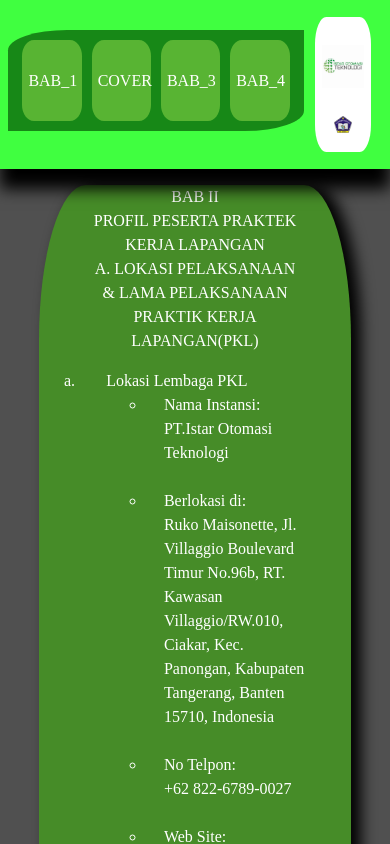
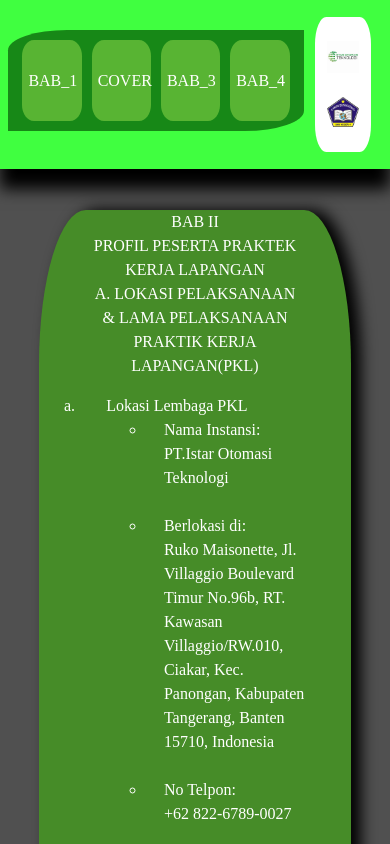
Before and after one commit to sliav00923-cell/Lasalmanalfarizy, a plain HTML site: page bab_2.html in a window 390 px wide. Shown: the top 844 px of the page. Drawn offline with Linux system fonts and the light colour scheme.

```diff
--- a/bab_2.html
+++ b/bab_2.html
@@ -3,7 +3,7 @@
 <head>
     <meta charset="UTF-8">
     <meta name="viewport" content="width=device-width, initial-scale=1.0">
-    <title>Document</title>
+    <title>LAPORAN AKHIR PKL S.A.F</title>
 </head>
 <body>
     <div class="pil"></div>
@@ -324,7 +324,7 @@
        .ppl11{
     height: 80%;
     width: 90%;
-    background-color: yellow;
+    background-color: white;
     display: flex;
     flex-direction: row;
     justify-content: space-evenly;
@@ -469,19 +469,19 @@ width: 45%;
     align-items: center;
     }
 .ppc111{
-     height: 45%;
+     width: 80%;
     display: flex;
     justify-content: center;
     align-items: center;
 }
 .ppc111 img{
-    width: auto;
-    height: 70%;
+    width: 70%;
+    height: auto;
     object-fit: contain;
 
 }
 .ppc211{
-    width: 45%;
+    width: 80%;
     display: flex;
     justify-content: center;
     align-items: center;
@@ -607,6 +607,7 @@ width: 45%;
             transition: transform 0.5s ease;
         }
         .p1{
+            margin-top: 3vh;
             height: 80%;
             justify-items: center;
             background-color: transparent;
```
